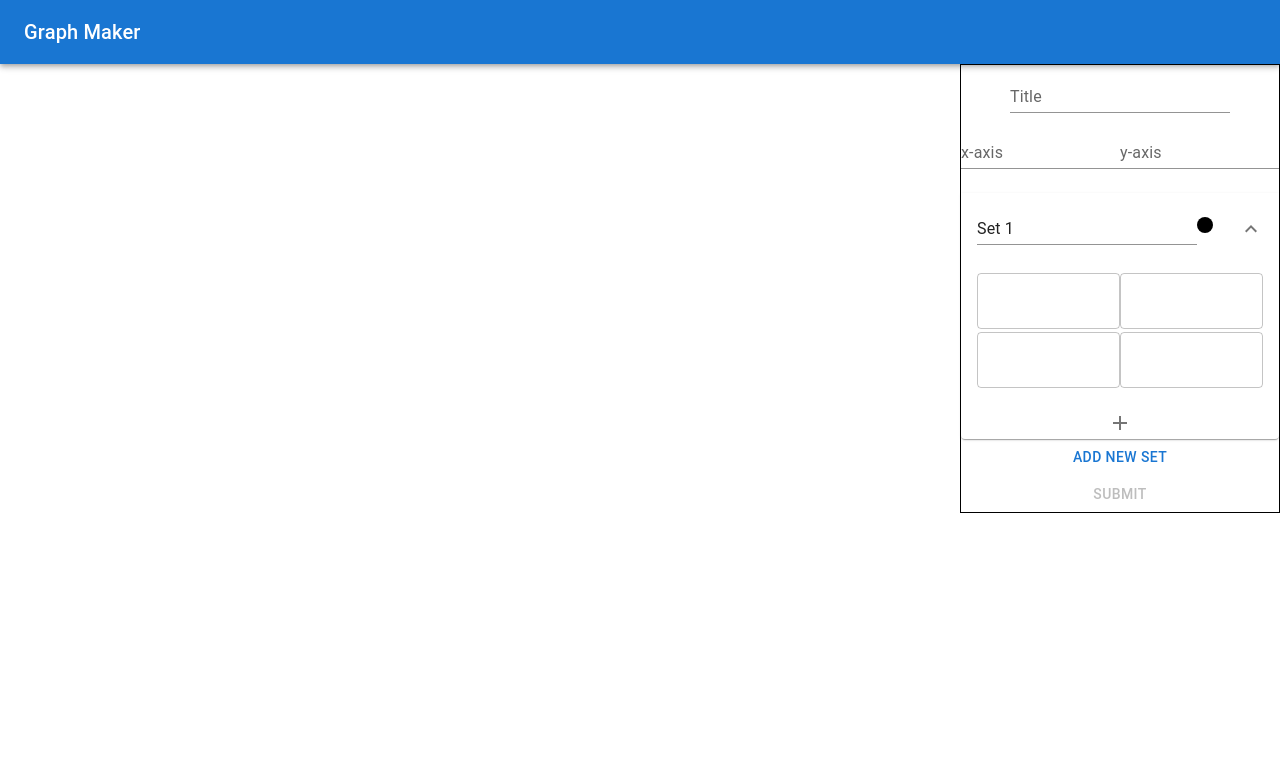
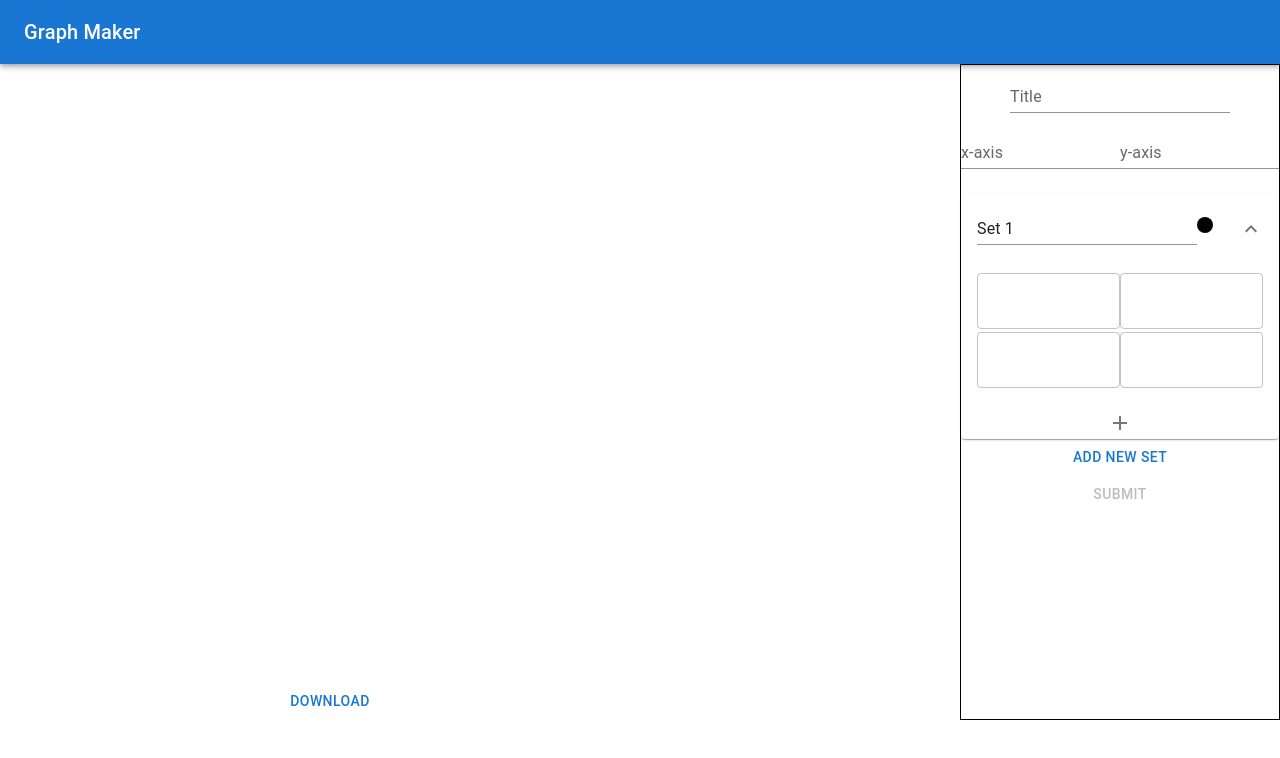
Before and after one commit to Skyrlon/graph-maker, a React (Create React App) app: page / in a window 1280 px wide. Shown: the top 758 px of the page. Built offline with nearby package versions, Linux system fonts and the light colour scheme.

Commit message:
Make button to download graph as png

```diff
--- a/src/DownloadSection.jsx
+++ b/src/DownloadSection.jsx
@@ -1,3 +1,5 @@
+import { Button } from "@mui/material";
+import { useRef } from "react";
 import styled from "styled-components";
 
 const StyledDownloadSection = styled.section`
@@ -5,9 +7,51 @@ const StyledDownloadSection = styled.section`
 `;
 
 function DownloadSection({ svgData }) {
+  var canvas = useRef();
+
+  function triggerDownload(imgURI) {
+    const evt = new MouseEvent("click", {
+      view: window,
+      bubbles: false,
+      cancelable: true,
+    });
+
+    const a = document.createElement("a");
+    a.setAttribute("download", "MY_COOL_IMAGE.png");
+    a.setAttribute("href", imgURI);
+    a.setAttribute("target", "_blank");
+    a.dispatchEvent(evt);
+  }
+
+  function handleDownloadClick() {
+    let ctx = canvas.current.getContext("2d");
+    let data = new XMLSerializer().serializeToString(svgData);
+    let DOMURL = window.URL || window.webkitURL || window;
+
+    let img = new Image();
+    let svgBlob = new Blob([data], {
+      type: "image/svg+xml;charset=utf-8",
+    });
+    let url = DOMURL.createObjectURL(svgBlob);
+
+    img.onload = function () {
+      ctx.drawImage(img, 0, 0);
+      DOMURL.revokeObjectURL(url);
+
+      let imgURI = canvas.current
+        .toDataURL("image/png")
+        .replace("image/png", "image/octet-stream");
+
+      triggerDownload(imgURI);
+    };
+
+    img.src = url;
+  }
+
   return (
     <StyledDownloadSection>
-      {svgData?.outerHTML && svgData?.outerHTML}
+      <Button onClick={handleDownloadClick}>Download</Button>
+      <canvas ref={canvas}></canvas>
     </StyledDownloadSection>
   );
 }
```
